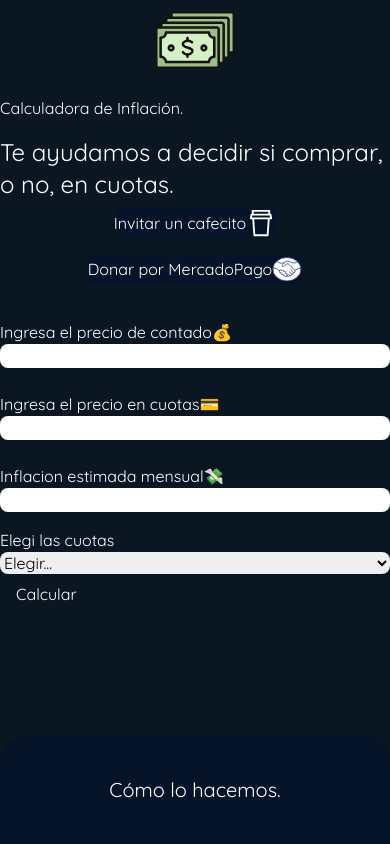
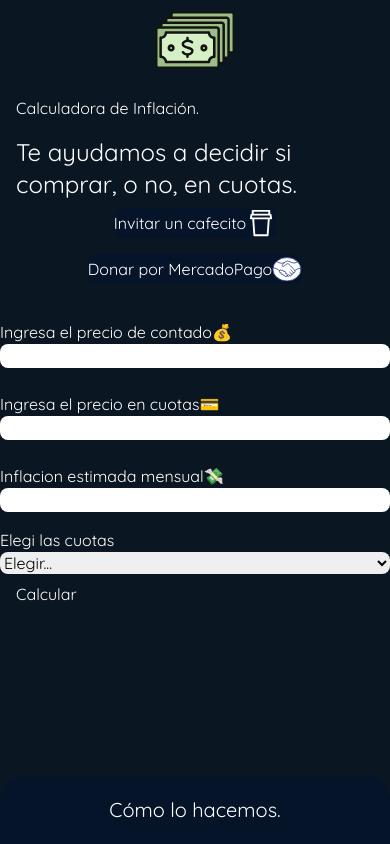
Before and after one commit to JulianP14/inflation-app, a Next.js app: page / in a window 390 px wide. Built offline with nearby package versions, Linux system fonts and the light colour scheme.

Commit message:
Arreglo de estilos generales

```diff
--- a/Components/Donations.jsx
+++ b/Components/Donations.jsx
@@ -3,7 +3,7 @@ import Link from "next/link"
 
 const Donations = () => {
     return (
-        <div className='flex flex-col justify-around'>
+        <div className='flex flex-col md:flex-row justify-around'>
             <div className='flex flex-row justify-center'>
                 <Link href={'#'} className='border-2 p-1 px-2 my-2 rounded-lg flex flex-row justify-center w-56 bg-[#051429] hover:bg-cyan-700 duration-300 '>
                     <button className='mr-2 text-sm'>
--- a/Components/Footer.jsx
+++ b/Components/Footer.jsx
@@ -7,7 +7,7 @@ const Footer = () => {
 
 
     return (
-        <div className=' w-full py-5 px-4 flex flex-col items-center justify-center rounded-t-3xl bg-[#051429]'>
+        <div className=' w-full mt-2 px-4 flex flex-col items-center justify-center rounded-t-3xl bg-[#051429]'>
             <Link
                 href={'/funcionamiento'}
                 className='my-5 flex flex-col justify-center'
--- a/Components/HomeSite.jsx
+++ b/Components/HomeSite.jsx
@@ -3,7 +3,7 @@ import Structure from "./Structure"
 const Home = () => {
 
     return (
-        <section className="bg-[#0b1623] h-screen flex flex-col items-center justify-start text-white w-screen">
+        <section className="bg-[#0b1623] h-screen w-full flex flex-col items-center justify-start text-white absolute">
             <Structure />
         </section>
     )
--- a/Components/Inputs.jsx
+++ b/Components/Inputs.jsx
@@ -119,7 +119,7 @@ const Inputs = () => {
                     />
                 </div>)
                 :
-                (<div className="mt-6 w-full px-10 md:px-20 max-w-xl">
+                (<div className="w-full px-10 md:px-20 max-w-xl">
                     <form className='grid grid-cols-1 my-5' autoComplete='off'>
                         <InputAmountNow
                             onChange={handleCheckInputContado}
--- a/Components/Structure.jsx
+++ b/Components/Structure.jsx
@@ -1,16 +1,13 @@
-import Link from 'next/link'
-
-import Inputs from './Inputs'
-import Donations from './Donations'
-import MainTitle from './MainTitle'
-import HowWeDoIt from '@/app/funcionamiento/page'
-import Footer from './Footer'
+import Inputs from './Inputs';
+import Donations from './Donations';
+import MainTitle from './MainTitle';
+import Footer from './Footer';
 
 const Structure = () => {
 
     return (
         <>
-            <div className='px-5 pt-10 '>
+            <div className='flex flex-col px-4 pt-4'>
                 <MainTitle />
                 <Donations />
             </div>
@@ -19,6 +16,6 @@ const Structure = () => {
             <Footer />
         </>
     )
-}
+};
 
-export default Structure
+export default Structure;
--- a/app/funcionamiento/page.jsx
+++ b/app/funcionamiento/page.jsx
@@ -25,7 +25,7 @@ const HowWeDoIt = () => {
             </div>
 
 
-            <div className='w-full py-5 px-4 flex flex-col items-center justify-center rounded-t-3xl bg-[#051429]'>
+            <div className='w-full mt-2 px-4 flex flex-col items-center justify-center rounded-t-3xl bg-[#051429]'>
                 <Link
                     href={'/'}
                     className='my-5 flex flex-col justify-center hover:scale-105 duration-300 hover:text-cyan-400'
--- a/app/layout.js
+++ b/app/layout.js
@@ -1,7 +1,7 @@
 import './globals.css'
 
 export const metadata = {
-  title: 'Create Next App',
+  title: 'Calculadora de Inflación',
   description: 'Generated by create next app',
 }
 
```
